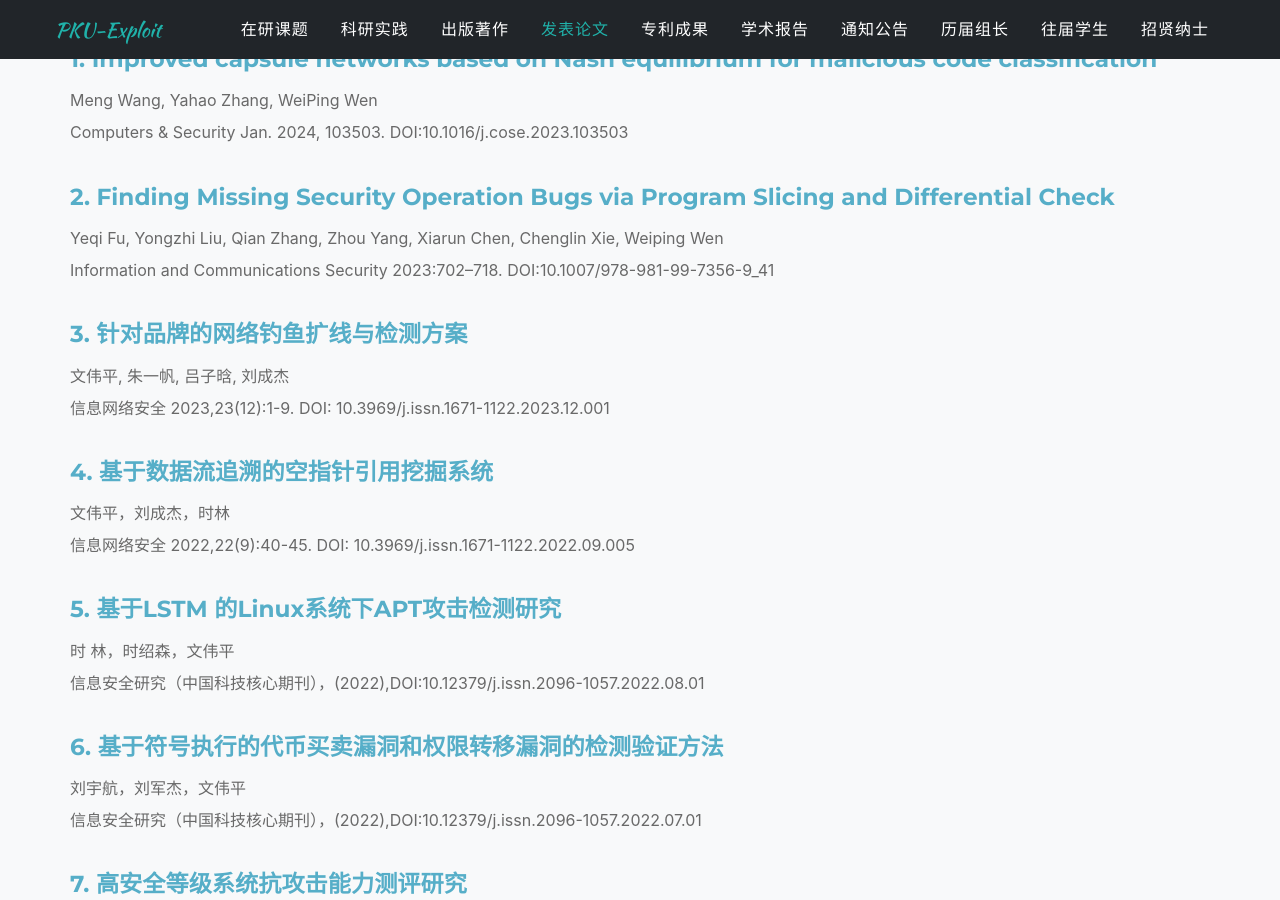
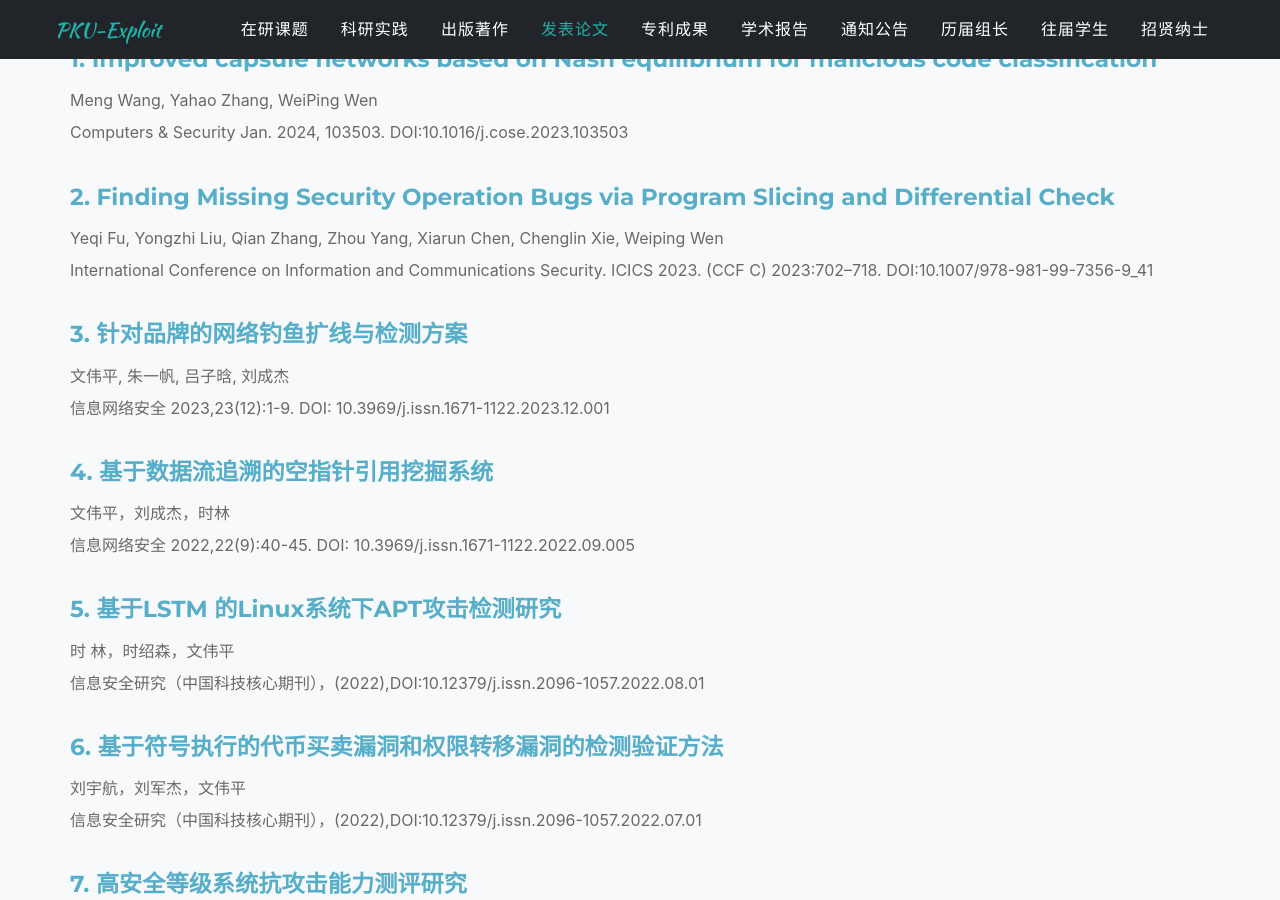
Before and after one commit to xxycfhb/xxycfhb.github.io, a Jekyll site: the page built from pages/paper.html, in a window 1280 px wide and 900 px high, scrolled down 331 px. Built offline with Jekyll 4.4.1, drawn with Linux system fonts in a browser that asks for light colours; some web fonts are replaced.

Commit message:
ChangeThesis

```diff
--- a/_data/sitetext.yml
+++ b/_data/sitetext.yml
@@ -1074,7 +1074,7 @@ paper:
 
       - title: "Finding Missing Security Operation Bugs via Program Slicing and Differential Check"
         name: "Yeqi Fu, Yongzhi Liu, Qian Zhang, Zhou Yang, Xiarun Chen, Chenglin Xie, Weiping Wen"
-        source: "Information and Communications Security  2023:702–718. DOI:10.1007/978-981-99-7356-9_41"
+        source: "International Conference on Information and Communications Security. ICICS 2023. (CCF C) 2023:702–718. DOI:10.1007/978-981-99-7356-9_41"
         url: "https://doi.org/10.1007/978-981-99-7356-9_41"
         download: "https://doi.org/10.1007/978-981-99-7356-9_41"
 
```
